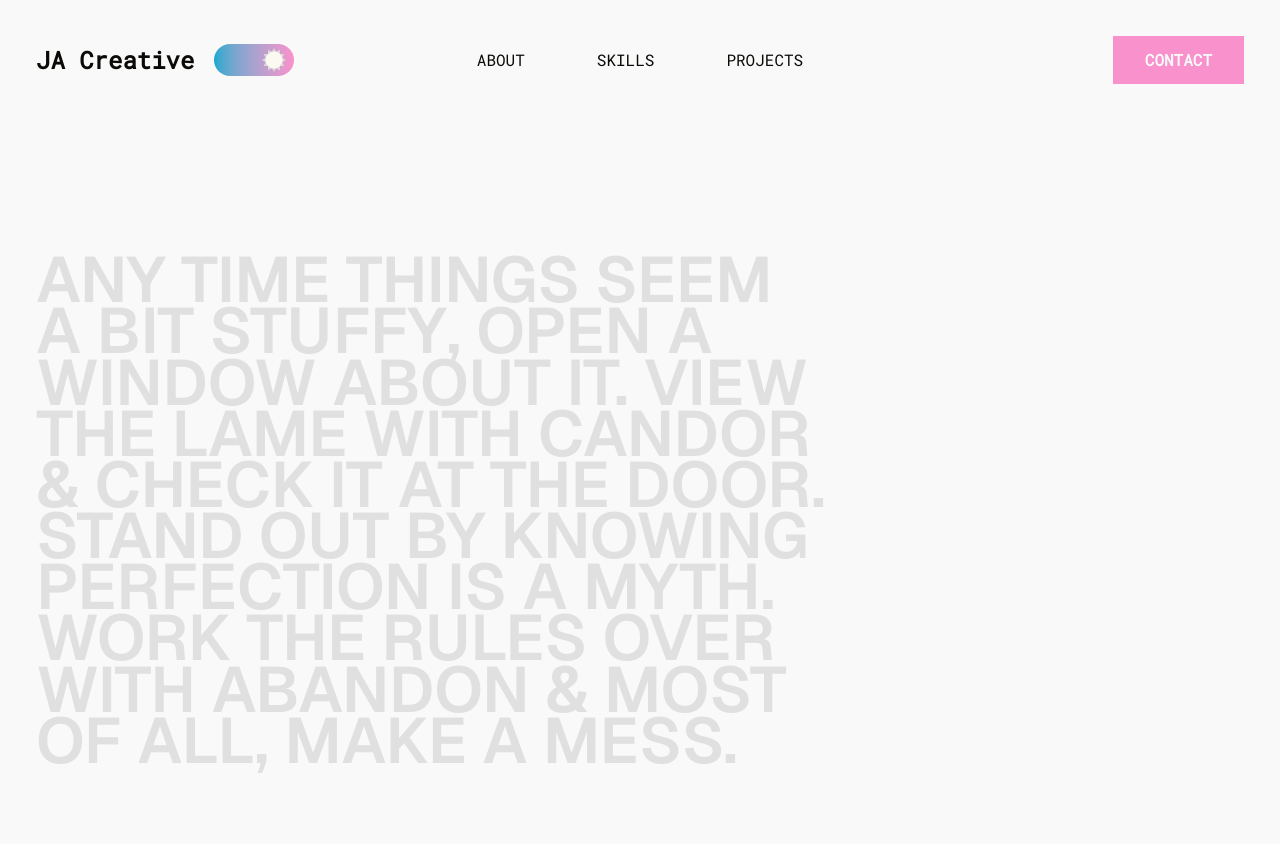
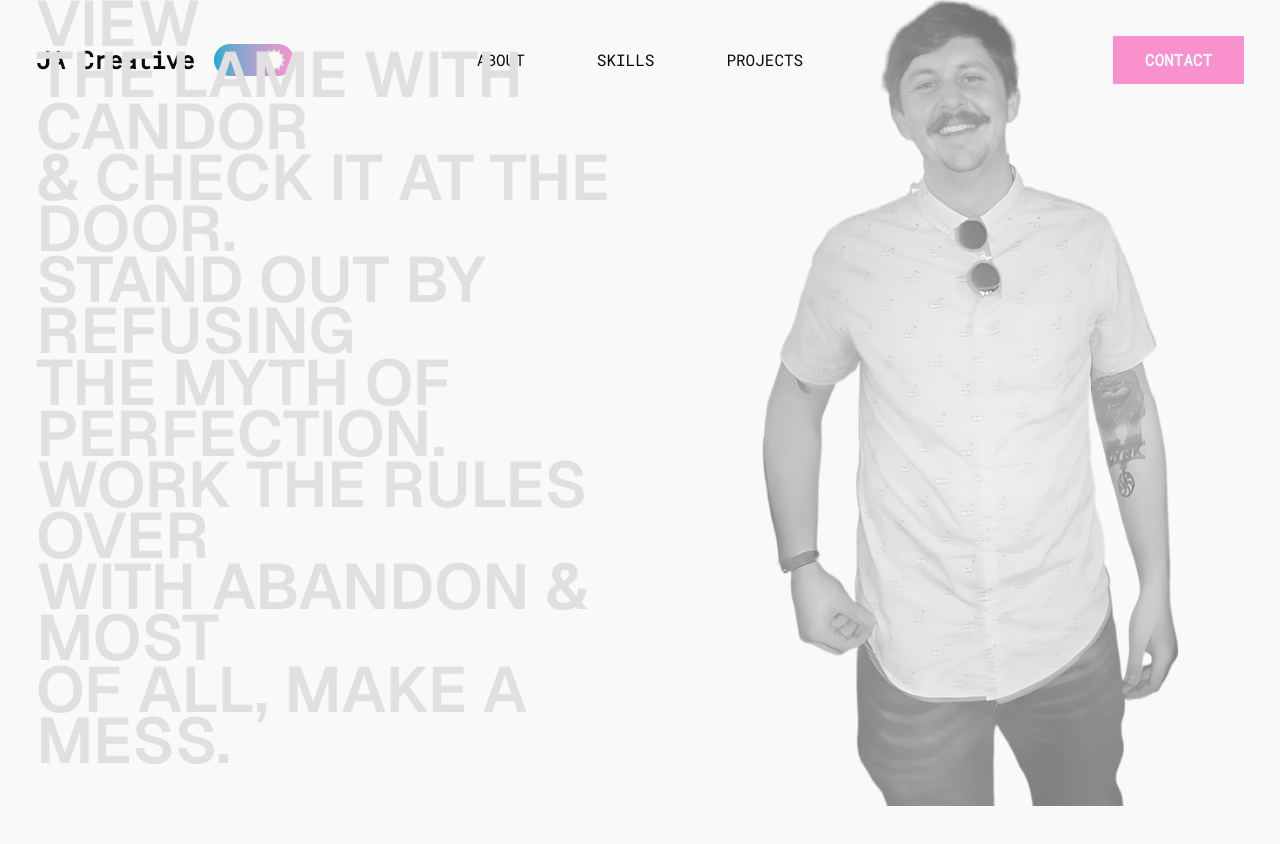
Before and after one commit to jacreative904/JA-Creative, a React (Vite) app: page / in a window 1280 px wide. Shown: the top 844 px of the page. Built offline with nearby package versions, Linux system fonts and the light colour scheme; a web font is replaced by a local one.

Commit message:
Hero designed

```diff
--- a/src/index.css
+++ b/src/index.css
@@ -143,15 +143,19 @@ body {
 /* ------------------- XXXXXXXXXXXXXXX HOVER UNDERLINES NEED TO BE FIXED IN NAV SECTION XXXXXXXXXXXXXX --------------------*/
 
 .nav-text::after {
-  @apply bg-mainpink dark:bg-darkyellow;
   content: '';
   position: absolute;
-  width: 100%;
+  width: 110%;
   transform: scaleX(0);
-  height: 1px;
+  height: 2px;
   bottom: 0;
-  left: 0;
+  left: -5%;
   transition: transform 0.25s ease-out;
+  background-color: #F991CC; /* mainpink for light mode */
+}
+
+.dark .nav-text::after {
+  background-color: #F3FF00; /* mainyellow for dark mode */
 }
 
 .nav-text:hover::after {
--- a/src/pages/Home/Hero.jsx
+++ b/src/pages/Home/Hero.jsx
@@ -1,6 +1,7 @@
 import React, { useRef, useEffect } from 'react';
 import { gsap } from 'gsap';
 import { useGSAP } from '@gsap/react';
+import austinImage from '../../assets/austin.png';
 
 const Hero = () => {
   const container = useRef();
@@ -255,19 +256,26 @@ const Hero = () => {
   return (
     <>
     <div ref={container} className="flex flex-col p-4 justify-end h-[calc(100dvh-78px)]">
-            <div className="flex flex-row pb-10">
-                <h1 className="hero-headline sm:max-w-[900px]" style={{lineHeight: '0.8'}}>
+            <div className="flex flex-row items-end justify-between">
+                <h1 className="hero-headline sm:max-w-[900px] flex-1" style={{lineHeight: '0.8'}}>
                   <div className="hero-line" style={{lineHeight: '0.8'}}><span className="phrase1">a</span>ny time things seem</div>
                   <div className="hero-line" style={{lineHeight: '0.8'}}>a <span className="phrase1">bit</span> <span className="phrase2">stuff</span>y, open a</div>
                   <div className="hero-line" style={{lineHeight: '0.8'}}>window <span className="phrase1">about</span> <span className="phrase2">i</span>t. View</div>
                   <div className="hero-line" style={{lineHeight: '0.8'}}>the la<span className="phrase1">me</span> with <span className="phrase2">can</span>dor</div>
                   <div className="hero-line" style={{lineHeight: '0.8'}}>& <span className="phrase3">check</span> it at the <span className="phrase2">do</span>or.</div>
-                  <div className="hero-line" style={{lineHeight: '0.8'}}>Stand <span className="phrase3">out</span> by knowing</div>
-                  <div className="hero-line" style={{lineHeight: '0.8'}}>perfection is a <span className="phrase3">my</span>th.</div>
+                  <div className="hero-line" style={{lineHeight: '0.8'}}>Stand <span className="phrase3">out</span> by refusing</div>
+                  <div className="hero-line" style={{lineHeight: '0.8'}}>the <span className="phrase3">my</span>th of perfection.</div>
                   <div className="hero-line" style={{lineHeight: '0.8'}}><span className="phrase3 phrase4">Work</span> the rules over</div>
                   <div className="hero-line" style={{lineHeight: '0.8'}}><span className="phrase4">with</span> abandon & most</div>
-                  <div className="hero-line" style={{lineHeight: '0.8'}}>of all, Make a <span className="phrase4">me</span>ss.</div>
+                  <div className="hero-line pb-10" style={{lineHeight: '0.8'}}>of all, Make a <span className="phrase4">me</span>ss.</div>
                 </h1>
+                <div className="hidden md:block ml-8">
+                  <img
+                    src={austinImage}
+                    alt="Austin"
+                    className="max-w-[300px] lg:max-w-[400px] xl:max-w-[500px] h-auto object-contain"
+                  />
+                </div>
             </div>
         </div>
     </>
```
Also changed, not shown: src/assets/austin.png (added).
